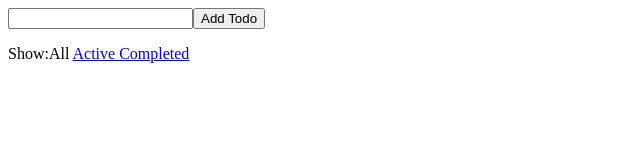
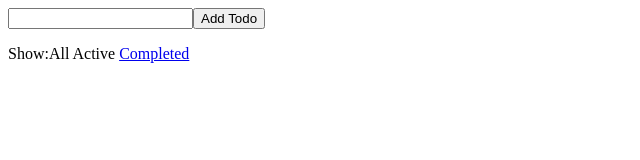
Before and after one commit to dislersd/redux_coolness, a React app: page /active in a window 1280 px wide. Shown: the top 160 px of the page, without its empty margins (0-640 px from the left). Built offline with nearby package versions, Linux system fonts and the light colour scheme.

Commit message:
refactoring to use react router

```diff
--- a/package.json
+++ b/package.json
@@ -15,6 +15,7 @@
     "lodash": "^4.17.20",
     "prop-types": "^15.7.2",
     "react-redux": "^7.2.1",
+    "react-router-dom": "^5.2.0",
     "redux": "^4.0.5",
     "uuid": "^8.3.0"
   },
--- a/src/actions/index.js
+++ b/src/actions/index.js
@@ -8,9 +8,4 @@ export const addTodo = (text) => {
   return { type: "ADD_TODO", todo: newTodo };
 };
 
-export const setVisibilityFilter = (filter) => ({
-  type: "SET_VISIBILITY_FILTER",
-  filter,
-});
-
 export const toggleTodo = (id) => ({ type: "TOGGLE_TODO", id });
--- a/src/components/FilterLink.js
+++ b/src/components/FilterLink.js
@@ -1,57 +1,18 @@
-import Link from "./Link";
-import { connect } from "react-redux";
-import { setVisibilityFilter } from "../actions";
+import React from "react";
+import { NavLink } from "react-router-dom";
 
-const mapStateToProps = (state, ownProps) => ({
-  active: ownProps.filter === state.visibilityFilter,
-});
-
-const mapDispatchToProps = (dispatch, ownProps) => {
-  return {
-    onClick() {
-      dispatch(setVisibilityFilter(ownProps.filter));
-    },
-  };
-};
-
-const FilterLink = connect(mapStateToProps, mapDispatchToProps)(Link);
+function FilterLink({ filter, children }) {
+  return (
+    <NavLink
+      to={filter === "all" ? "" : filter}
+      activeStyle={{
+        textDecoration: "none",
+        color: "black",
+      }}
+    >
+      {children}
+    </NavLink>
+  );
+}
 
 export default FilterLink;
-
-// ** Container component without using connect method to get props from redux store **
-
-// class FilterLink extends Component {
-//   componentDidMount() {
-//     const { store } = this.context;
-//     this.unsubscribe = store.subscribe(() => this.forceUpdate());
-//     console.log("Current State - CDM FILTERLINK");
-//     console.log(store.getState());
-//     console.log("--------------");
-//   }
-
-//   componentWillUnmount() {
-//     this.unsubscribe();
-//     console.log("Current State - UMOUNT FILTERLINK");
-//     console.log(store.getState());
-//     console.log("--------------");
-//   }
-
-//   render() {
-//     const { filter, children } = this.props;
-//     const { store } = this.context;
-//     const state = store.getState();
-
-//     const onFilterClick = () => {
-//       store.dispatch({
-//         type: "SET_VISIBILITY_FILTER",
-//         filter,
-//       });
-//     };
-
-//     return (
-//       <Link active={filter === state.visibilityFilter} onClick={onFilterClick}>
-//         {children}
-//       </Link>
-//     );
-//   }
-// }
--- a/src/components/Footer.js
+++ b/src/components/Footer.js
@@ -5,9 +5,9 @@ function Footer() {
   return (
     <p>
       Show:
-      <FilterLink filter={"SHOW_ALL"}>All </FilterLink>
-      <FilterLink filter={"SHOW_ACTIVE"}>Active </FilterLink>
-      <FilterLink filter={"SHOW_COMPLETED"}>Completed </FilterLink>
+      <FilterLink filter={"all"}>All </FilterLink>
+      <FilterLink filter={"active"}>Active </FilterLink>
+      <FilterLink filter={"completed"}>Completed </FilterLink>
     </p>
   );
 }
--- a/src/components/Link.js
+++ /dev/null
@@ -1,21 +0,0 @@
-import React from "react";
-
-const Link = ({ active, children, onClick }) => {
-  if (active) {
-    return <span>{children}</span>;
-  }
-
-  return (
-    <a
-      href="#"
-      onClick={(e) => {
-        e.preventDefault();
-        onClick();
-      }}
-    >
-      {children}
-    </a>
-  );
-};
-
-export default Link;
--- a/src/components/Root.js
+++ b/src/components/Root.js
@@ -1,11 +1,14 @@
 import React from "react";
 import App from "../App";
+import { BrowserRouter as Router, Route } from "react-router-dom";
 import { Provider } from "react-redux";
 
 function Root({ store }) {
   return (
     <Provider store={store}>
-      <App />
+      <Router>
+        <Route path="/:filter?" component={App} />
+      </Router>
     </Provider>
   );
 }
```
Also changed, not shown: 1 other file (tests, documents, lock files or other folders).
